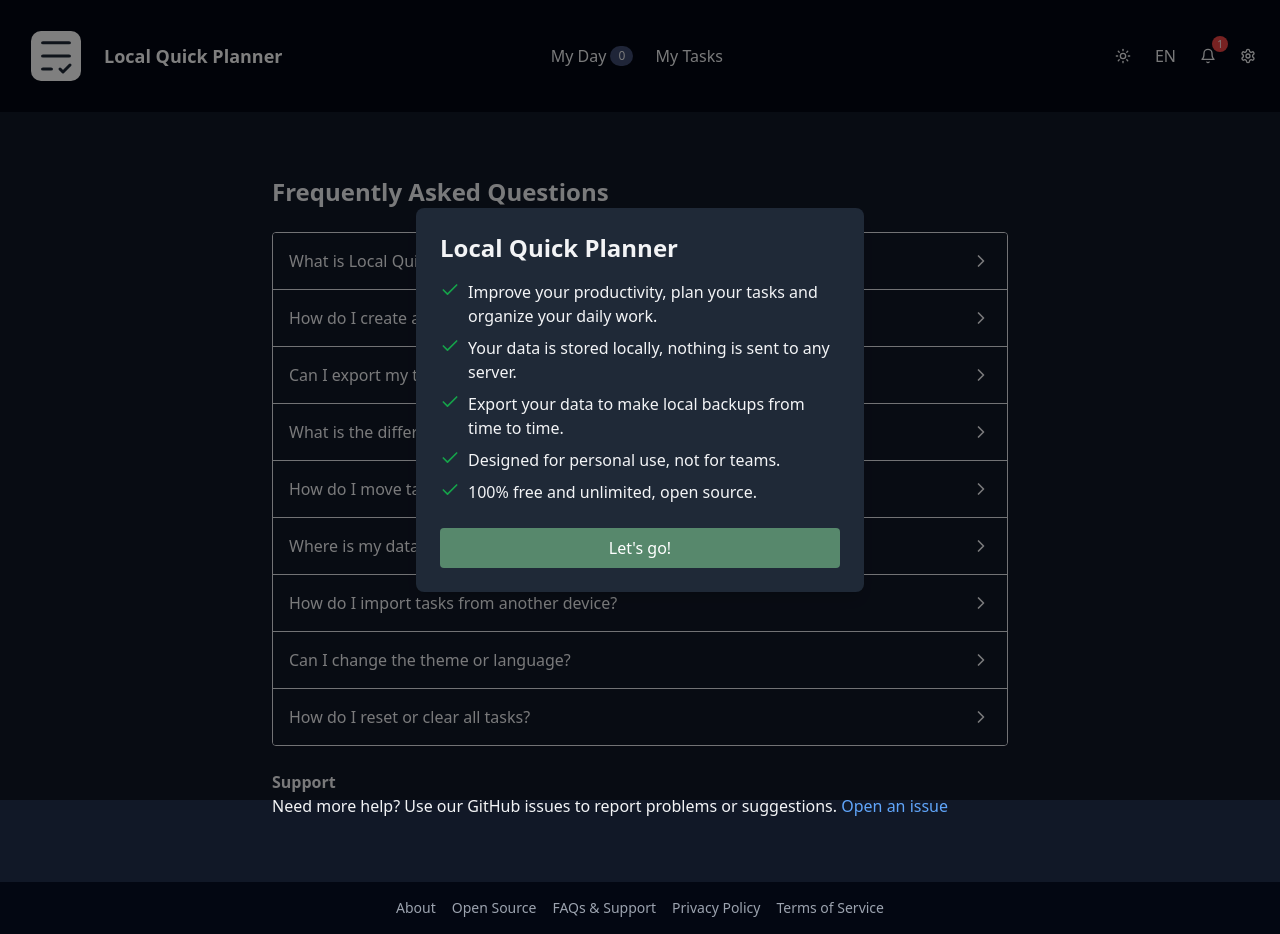
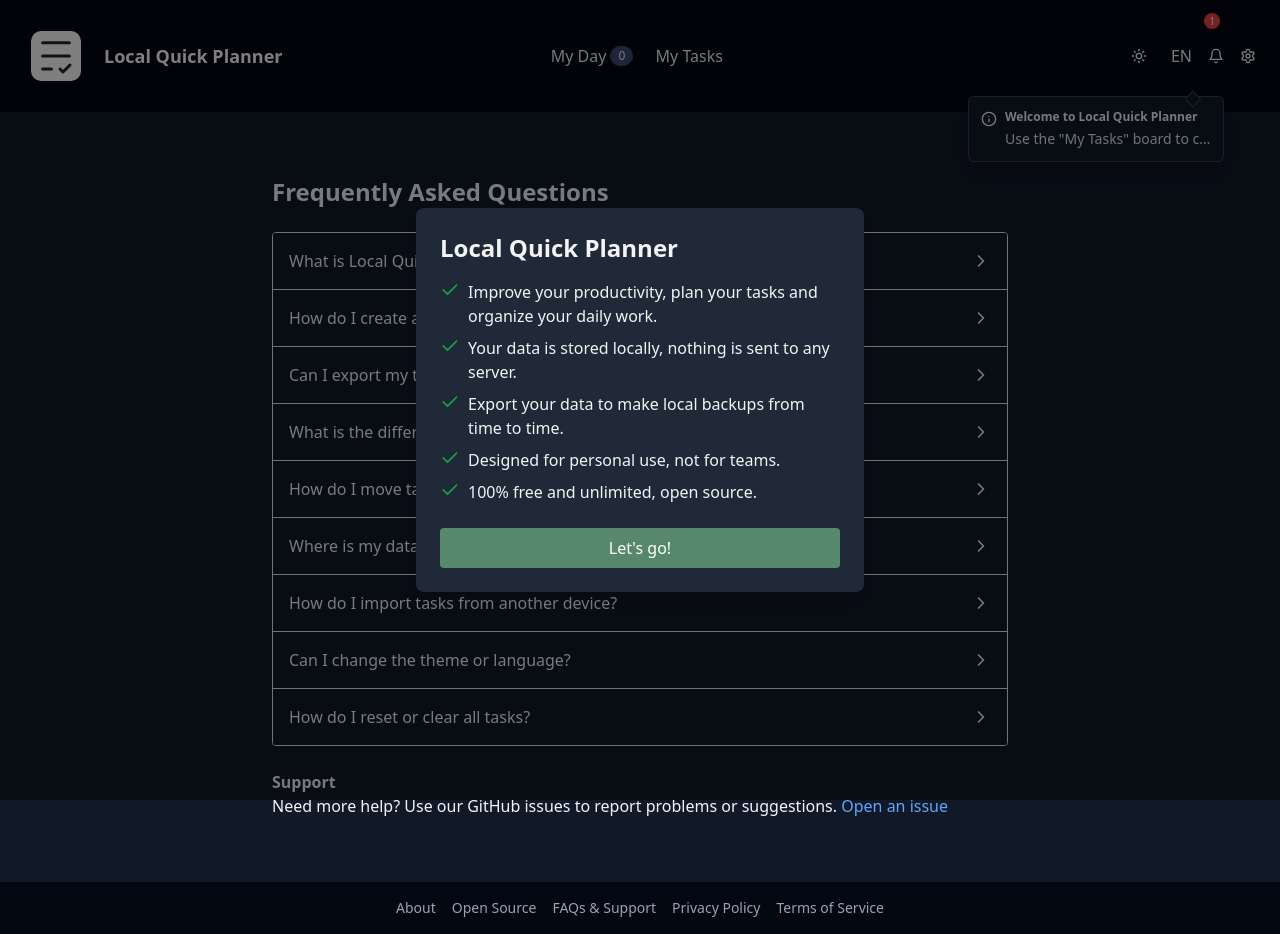
Before and after one commit to AntonioHCervantes/local-quick-planner, a Next.js app: page /faqs in a window 1280 px wide. Built offline with nearby package versions, Linux system fonts and the light colour scheme.

Commit message:
Route timer completion through notifications

```diff
--- a/components/Header/Header.tsx
+++ b/components/Header/Header.tsx
@@ -1,6 +1,6 @@
 'use client';
 import Link from 'next/link';
-import { useState } from 'react';
+import { useEffect, useMemo, useState } from 'react';
 import { usePathname } from 'next/navigation';
 import {
   Download,
@@ -11,6 +11,9 @@ import {
   Settings,
   Bell,
   CalendarClock,
+  AlertTriangle,
+  Info,
+  Lightbulb,
 } from 'lucide-react';
 import { Language, LANGUAGES } from '../../lib/i18n';
 import Icon from '../Icon/Icon';
@@ -26,6 +29,7 @@ export default function Header() {
     language,
     myDayCount,
     unreadNotifications,
+    notifications,
   } = state;
   const {
     exportData,
@@ -37,7 +41,67 @@ export default function Header() {
     handleImport,
   } = actions;
   const [showActions, setShowActions] = useState(false);
+  const [showNotificationPopover, setShowNotificationPopover] = useState(false);
+  const [lastNotificationId, setLastNotificationId] = useState<string | null>(
+    null
+  );
   const pathname = usePathname();
+  const latestUnreadNotification = useMemo(() => {
+    const unread = notifications.filter(n => !n.read);
+    if (unread.length === 0) {
+      return null;
+    }
+    return unread.sort(
+      (a, b) =>
+        new Date(b.createdAt).getTime() - new Date(a.createdAt).getTime()
+    )[0];
+  }, [notifications]);
+  const popoverTitle = useMemo(() => {
+    if (!latestUnreadNotification) {
+      return '';
+    }
+    return (
+      latestUnreadNotification.title ?? t(latestUnreadNotification.titleKey)
+    );
+  }, [latestUnreadNotification, t]);
+  const popoverDescription = useMemo(() => {
+    if (!latestUnreadNotification) {
+      return '';
+    }
+    const description =
+      latestUnreadNotification.description ??
+      t(latestUnreadNotification.descriptionKey);
+    return description.length > 80
+      ? `${description.slice(0, 77)}...`
+      : description;
+  }, [latestUnreadNotification, t]);
+  const NotificationIcon =
+    latestUnreadNotification?.type === 'alert'
+      ? AlertTriangle
+      : latestUnreadNotification?.type === 'tip'
+        ? Lightbulb
+        : Info;
+
+  useEffect(() => {
+    if (!latestUnreadNotification) {
+      setShowNotificationPopover(false);
+      return;
+    }
+    if (latestUnreadNotification.id !== lastNotificationId) {
+      setLastNotificationId(latestUnreadNotification.id);
+      setShowNotificationPopover(true);
+    }
+  }, [latestUnreadNotification, lastNotificationId]);
+
+  useEffect(() => {
+    if (!showNotificationPopover) {
+      return;
+    }
+    const timeout = window.setTimeout(() => {
+      setShowNotificationPopover(false);
+    }, 8000);
+    return () => window.clearTimeout(timeout);
+  }, [showNotificationPopover, lastNotificationId]);
 
   return (
     <>
@@ -118,11 +182,13 @@ export default function Header() {
               )}
             </div>
           </div>
+          <div className="relative">
             <Link
               href="/notifications"
               aria-label={t('actions.notifications')}
               title={t('actions.notifications')}
               className="relative rounded p-2 hover:bg-gray-200 focus:bg-gray-200 dark:hover:bg-gray-800 dark:focus:bg-gray-800"
+              onClick={() => setShowNotificationPopover(false)}
             >
               <Bell className="h-4 w-4" />
               {unreadNotifications > 0 && (
@@ -131,6 +197,25 @@ export default function Header() {
                 </span>
               )}
             </Link>
+            {showNotificationPopover && latestUnreadNotification && (
+              <Link
+                href="/notifications"
+                onClick={() => setShowNotificationPopover(false)}
+                className="absolute right-0 top-[calc(100%+0.5rem)] w-64 rounded-md border border-gray-200 bg-white p-3 shadow-lg transition-opacity hover:border-gray-300 focus:border-gray-300 dark:border-gray-700 dark:bg-gray-900"
+              >
+                <span className="pointer-events-none absolute -top-1 right-6 block h-3 w-3 rotate-45 border border-gray-200 bg-white dark:border-gray-700 dark:bg-gray-900" />
+                <div className="flex items-start gap-2">
+                  <NotificationIcon className="mt-0.5 h-4 w-4 flex-shrink-0" />
+                  <div className="min-w-0">
+                    <p className="text-xs font-semibold">{popoverTitle}</p>
+                    <p className="mt-1 truncate text-sm text-gray-700 dark:text-gray-200">
+                      {popoverDescription}
+                    </p>
+                  </div>
+                </div>
+              </Link>
+            )}
+          </div>
           <button
             onClick={() => setShowActions(true)}
             aria-label={t('actions.settings')}
--- a/components/Header/useHeader.ts
+++ b/components/Header/useHeader.ts
@@ -66,6 +66,7 @@ export default function useHeader() {
       language,
       myDayCount,
       unreadNotifications,
+      notifications,
     },
     actions: {
       exportData,
--- a/components/NotificationCard/NotificationCard.tsx
+++ b/components/NotificationCard/NotificationCard.tsx
@@ -16,16 +16,17 @@ export default function NotificationCard({ notification }: Props) {
       : notification.type === 'tip'
         ? Lightbulb
         : Info;
+  const title = notification.title ?? t(notification.titleKey);
+  const description =
+    notification.description ?? t(notification.descriptionKey);
 
   return (
     <div className="rounded border border-gray-200 p-6 dark:border-gray-700">
       <div className="flex items-start gap-4">
         <Icon className="mt-1 h-6 w-6 flex-shrink-0" />
         <div className="flex-1">
-          <h2 className="text-lg font-semibold">{t(notification.titleKey)}</h2>
-          <p className="text-base mt-1 w-full">
-            {t(notification.descriptionKey)}
-          </p>
+          <h2 className="text-lg font-semibold">{title}</h2>
+          <p className="mt-1 w-full text-base">{description}</p>
           {notification.actionUrl && notification.actionLabelKey && (
             <a
               href={notification.actionUrl}
--- a/components/TaskTimerManager/TaskTimerManager.tsx
+++ b/components/TaskTimerManager/TaskTimerManager.tsx
@@ -1,7 +1,6 @@
 'use client';
 
 import { useEffect } from 'react';
-import { toast } from 'react-hot-toast';
 import { useI18n } from '../../lib/i18n';
 import { useStore } from '../../lib/store';
 
@@ -76,12 +75,24 @@ export default function TaskTimerManager() {
         if (remaining <= 0) {
           state.completeTimer(taskId);
           const task = state.tasks.find(t => t.id === taskId);
-          toast.success(
-            t('timer.finished').replace('{task}', task?.title ?? ''),
-            {
-              duration: 10000,
-            }
-          );
+          const taskTitle = task?.title?.trim()
+            ? task.title
+            : t('notifications.timerFinished.untitledTask');
+          const description = t('timer.finished').replace('{task}', taskTitle);
+          const randomId =
+            typeof globalThis.crypto?.randomUUID === 'function'
+              ? globalThis.crypto.randomUUID()
+              : `${Date.now().toString(36)}-${Math.random().toString(36).slice(2)}`;
+          state.addNotification({
+            id: `timer-finished-${taskId}-${randomId}`,
+            type: 'alert',
+            titleKey: 'notifications.timerFinished.title',
+            descriptionKey: 'notifications.timerFinished.description',
+            title: t('notifications.timerFinished.title'),
+            description,
+            read: false,
+            createdAt: new Date().toISOString(),
+          });
           playSound();
         } else if (remaining !== timer.remaining) {
           state.updateTimerRemaining(taskId, remaining);
--- a/lib/i18n.tsx
+++ b/lib/i18n.tsx
@@ -110,6 +110,11 @@ const translations: Record<Language, any> = {
         title: 'Plan tomorrow',
         description:
           'Your workday is about to finish. Review your progress and decide what comes next.',
+      },
+      timerFinished: {
+        title: 'Planned time finished',
+        description: 'A planned time has finished.',
+        untitledTask: 'Untitled task',
       },
     },
     workSchedulePage: {
@@ -383,6 +388,11 @@ const translations: Record<Language, any> = {
         description:
           'Tu jornada está a punto de terminar. Revisa tu progreso y decide los siguientes pasos.',
       },
+      timerFinished: {
+        title: 'Tiempo planificado finalizado',
+        description: 'Un tiempo planificado ha finalizado.',
+        untitledTask: 'Tarea sin título',
+      },
     },
     workSchedulePage: {
       title: 'Jornada laboral',
--- a/lib/types.ts
+++ b/lib/types.ts
@@ -65,6 +65,8 @@ export type Notification = {
   type: 'info' | 'tip' | 'alert';
   titleKey: string;
   descriptionKey: string;
+  title?: string;
+  description?: string;
   read: boolean;
   createdAt: string;
   actionUrl?: string;
```
Lines whose indentation alone changed are shown as unchanged.
